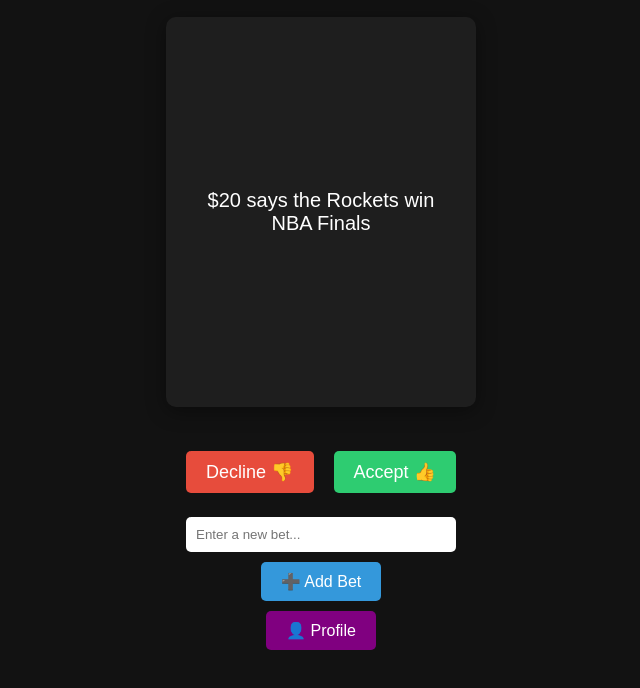
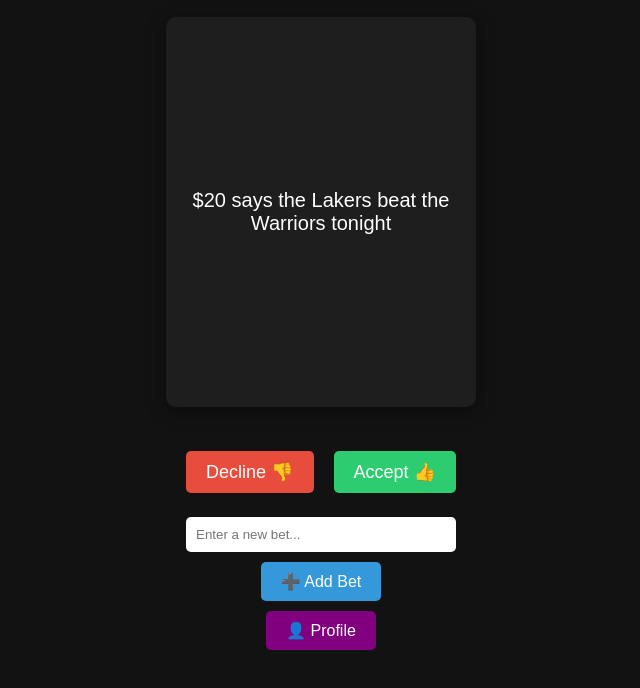
Before and after one commit to mtdoji/Cards, a plain HTML site: page index.html in a window 1280 px wide. Shown: the part 106-794 px from the top of the page, without its empty margins (319-959 px from the left). Drawn offline with Linux system fonts and the light colour scheme.

Commit message:
Update index.html

```diff
--- a/index.html
+++ b/index.html
@@ -98,10 +98,10 @@
 
 <script>
     const bets = [
-      "$20 says the Rockets win NBA Finals",
-      "$50 if BTC hits $90k by Friday",
+      "$20 says the Lakers beat the Warriors tonight",
+      "$50 if BTC hits $70k by Friday",
       "$10 that it rains tomorrow in Austin",
-      "$100 I beat you in Fantasy Football",
+      "$100 I beat you in Fantasy Football playoffs",
       "$5 that ChatGPT writes better code than you"
     ];
 
@@ -216,7 +216,7 @@
 </script>
   </div>
 <div id="profile-popup" style="display: none; position: fixed; top: 50%; left: 50%; transform: translate(-50%, -50%); background: #1e1e1e; color: white; border-radius: 12px; padding: 20px; width: 280px; max-height: 60vh; overflow-y: auto; box-shadow: 0 0 10px rgba(0,0,0,0.6); z-index: 1000; text-align: center;"">
-  <h3>Accepted Bets</h3>
+  <h3>Profile</h3>
   <ul id="accepted-bets" style="list-style: none; padding-left: 0;"></ul>
   <button onclick="resetBadge()" style="margin-top: 12px; width: 100%; padding: 10px; background: #2ecc71; color: white; border: none; border-radius: 5px; font-size: 16px; cursor: pointer;">BET</button>
 </div>
```
